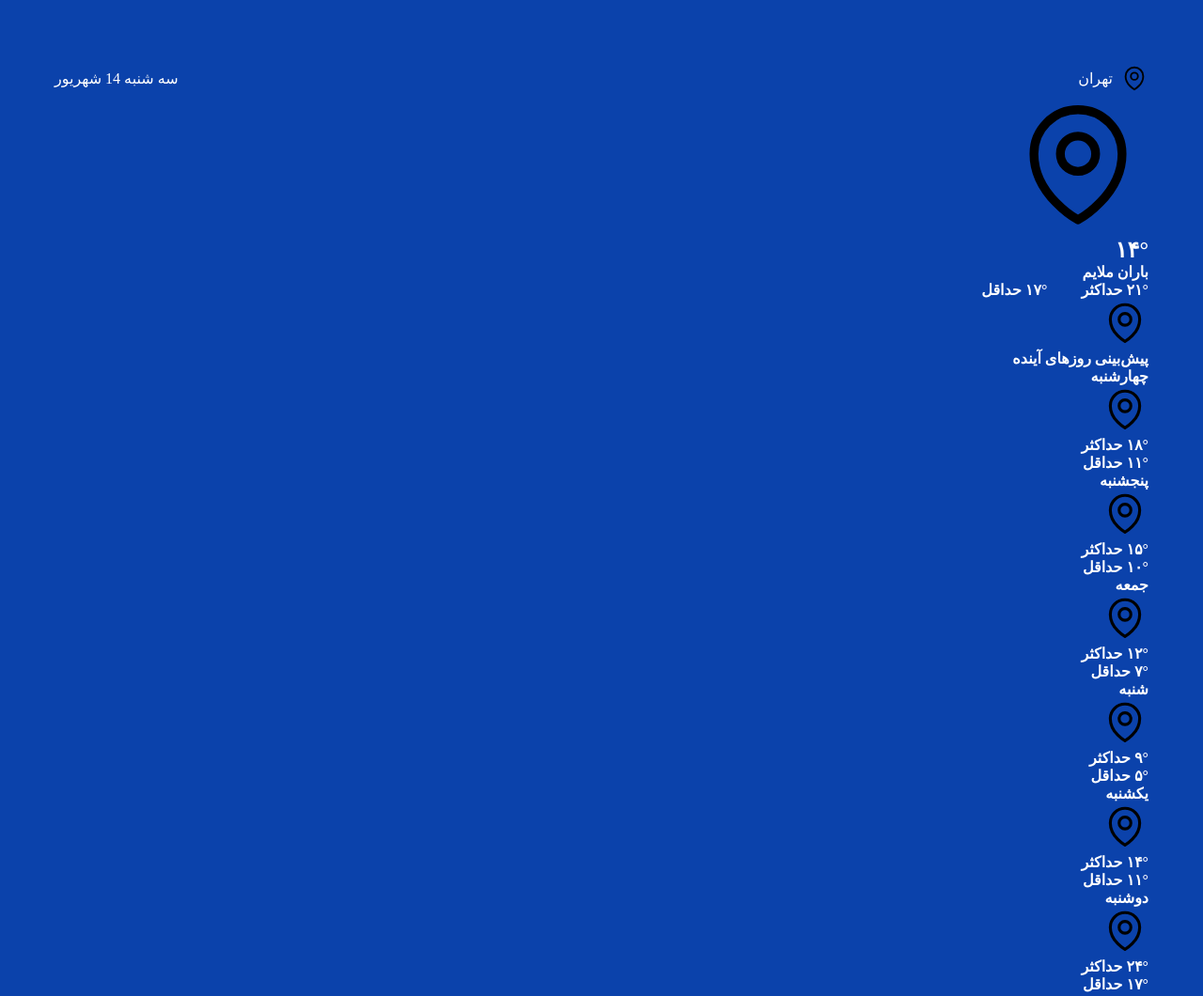
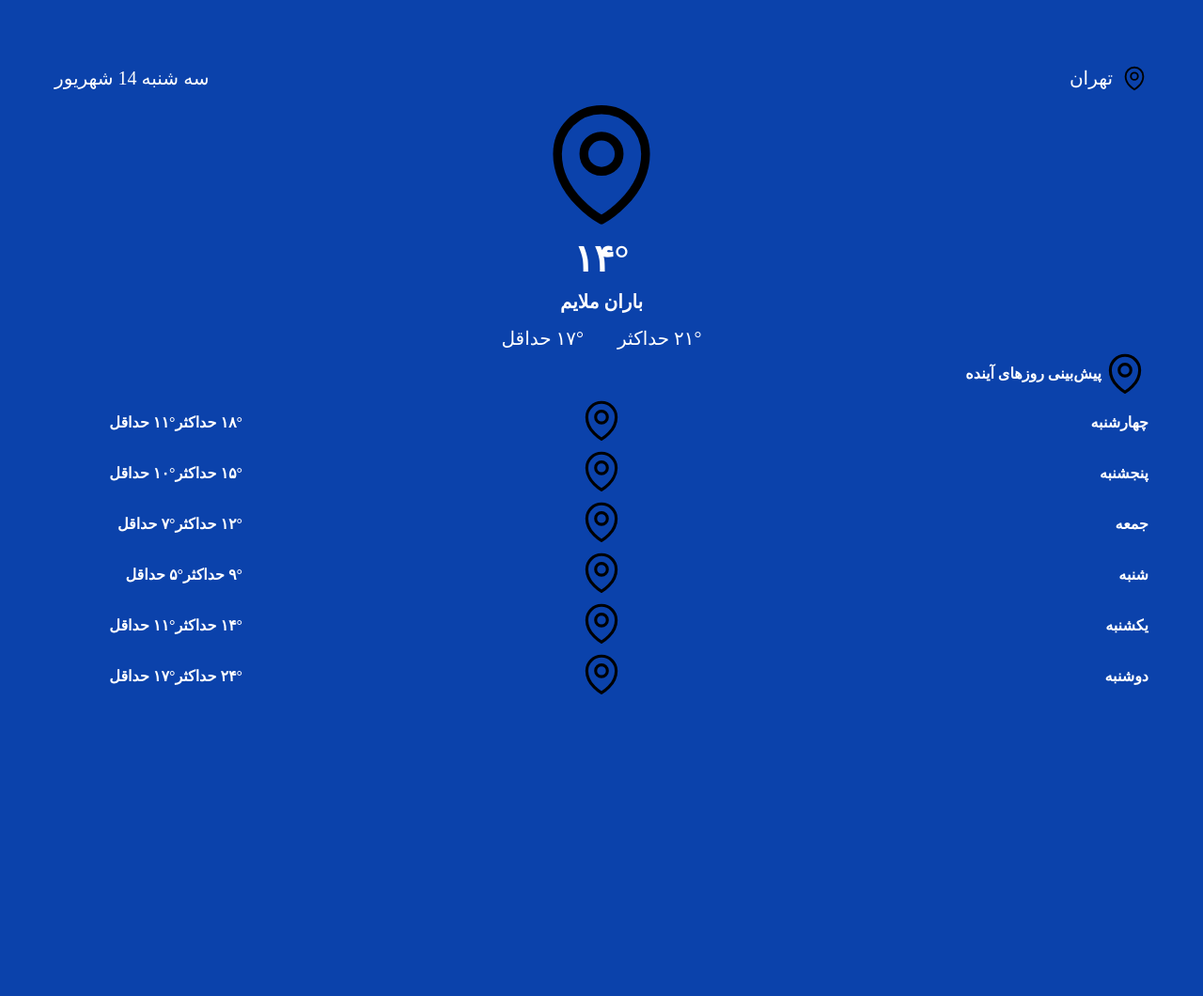
Before and after one commit to nazarinarges/karyar-weather-project, a plain HTML site: page index.html in a window 1280 px wide. Shown: the whole page at 94% size. After the commit the page ends 814 px from the top, so only its background shows below. Drawn offline with Linux system fonts and the light colour scheme.

Commit message:
start main part

```diff
--- a/index.html
+++ b/index.html
@@ -8,109 +8,109 @@
 </head>
 <body class="container">
     <header>
-        <div class="header-top flex space-between">
+        <div class="header-top flex jc-space-between">
             <div class="header-right flex gap-8">
                 <img src="imgs/icons/map.svg" alt="map icon" style="width: 30px;">
-                <p class="text-c">تهران</p>
+                <p class="text-c fs-20 f-weight-500">تهران</p>
             </div>
             <div class="header-left">
-                <p class="text-c">سه شنبه 14 شهریور</p>
+                <p class="text-c fs-20 f-weight-300">سه شنبه 14 شهریور</p>
             </div>
         </div>
     </header>
     <main>
-        <div class="main-part-right">
+        <div class="main-part-right al-center">
             <div><img src="imgs/icons/map.svg" alt="" style="width: 150px;"></div>
             <div>
                 <div class="moment-degree">
-                    <h2 class="text-c">۱۴°</h2>
-                    <h4 class="text-c">باران ملایم</h4>
+                    <div><p class="text-c fs-40 f-weight-700">۱۴°</p></div>
+                    <div><p class="text-c fs-20 f-weight-600 mt-10">باران ملایم</p></div>
                 </div>
-                <div class="max-min-weather flex gap-36">
-                    <h4 class="text-c">۲۱° حداکثر</h4>
-                    <h4 class="text-c">۱۷° حداقل</h4>
+                <div class="max-min-weather flex jc-center gap-36 mt-15">
+                   <div><p class="text-c fs-20 f-weight-400">۲۱° حداکثر</p></div>
+                   <div><p class="text-c fs-20 f-weight-400">۱۷° حداقل</p></div>
                 </div>
             </div>
         </div>
         <div class="main-part-left">
             <div class="weather-chart">
-                <img src="imgs/icons/map.svg" alt="map icon" style="width: 50px;">
-                <div class="header-weather-chart">
+                <div class="header-weather-chart flex">
+                    <img src="imgs/icons/map.svg" alt="map icon" style="width: 50px;">
                     <h4 class="text-c">پیش‌بینی روزهای آینده</h4>
                 </div>
                 <div class="main-weather-chart">
-                    <div class="day">
-                        <div class="text-day">
+                    <div class="day flex jc-space-between">
+                        <div class="text-day min-w-200">
                             <h4 class="text-c">چهارشنبه</h4>
                         </div>
                         <div><img src="imgs/icons/map.svg" alt="map icon" style="width: 50px;"></div>
                         <div class="max min-weather">
-                            <div>
+                            <div class="flex min-w-200">
                                 <h4 class="text-c">۱۸° حداکثر</h4>
                                 <h4 class="text-c">۱۱° حداقل</h4>
                             </div>
                         </div>
                     </div>
                     <div class="line"> </div>
-                    <div class="day">
-                        <div class="text-day">
+                    <div class="day flex jc-space-between">
+                        <div class="text-day min-w-200">
                             <h4 class="text-c">پنجشنبه</h4>
                         </div>
                         <div><img src="imgs/icons/map.svg" alt="map icon" style="width: 50px;"></div>
                         <div class="max min-weather">
-                            <div>
+                            <div class="flex min-w-200">
                                 <h4 class="text-c">۱۵° حداکثر</h4>
                                 <h4 class="text-c">۱۰° حداقل</h4>
                             </div>
                         </div>
                     </div>
                     <div class="line"> </div>
-                    <div class="day">
-                        <div class="text-day">
+                    <div class="day flex jc-space-between">
+                        <div class="text-day min-w-200">
                             <h4 class="text-c">جمعه</h4>
                         </div>
                         <div><img src="imgs/icons/map.svg" alt="map icon" style="width: 50px;"></div>
                         <div class="max min-weather">
-                            <div>
+                            <div class="flex min-w-200">
                                 <h4 class="text-c">۱۲° حداکثر</h4>
                                 <h4 class="text-c">۷° حداقل</h4>
                             </div>
                         </div>
                     </div>
                     <div class="line"> </div>
-                    <div class="day">
-                        <div class="text-day">
+                    <div class="day flex jc-space-between">
+                        <div class="text-day min-w-200">
                             <h4 class="text-c">شنبه</h4>
                         </div>
                         <div><img src="imgs/icons/map.svg" alt="map icon" style="width: 50px;"></div>
                         <div class="max min-weather">
-                            <div>
+                            <div class="flex min-w-200">
                                 <h4 class="text-c">۹° حداکثر</h4>
                                 <h4 class="text-c">۵° حداقل</h4>
                             </div>
                         </div>
                     </div>
                     <div class="line"> </div>
-                    <div class="day">
-                        <div class="text-day">
+                    <div class="day flex jc-space-between">
+                        <div class="text-day min-w-200">
                             <h4 class="text-c">یکشنبه</h4>
                         </div>
                         <div><img src="imgs/icons/map.svg" alt="map icon" style="width: 50px;"></div>
                         <div class="max min-weather">
-                            <div>
+                            <div class="flex min-w-200">
                                 <h4 class="text-c">۱۴° حداکثر</h4>
                                 <h4 class="text-c">۱۱° حداقل</h4>
                             </div>
                         </div>
                     </div>
                     <div class="line"> </div>
-                    <div class="day">
-                        <div class="text-day">
+                    <div class="day flex jc-space-between">
+                        <div class="text-day min-w-200">
                             <h4 class="text-c">دوشنبه</h4>
                         </div>
                         <div><img src="imgs/icons/map.svg" alt="map icon" style="width: 50px;"></div>
                         <div class="max min-weather">
-                            <div>
+                            <div class="flex min-w-200">
                                 <h4 class="text-c">۲۴° حداکثر</h4>
                                 <h4 class="text-c">۱۷° حداقل</h4>
                             </div>
--- a/style.css
+++ b/style.css
@@ -9,9 +9,15 @@ html{
     padding: 0;
 }
 
+/* color */
+
 body{
     background-color:
     rgba(11, 66, 171, 1);
+}
+
+.text-c{
+    color: rgba(255, 255, 255, 1);
 }
 
 .container{
@@ -23,9 +29,15 @@ body{
     align-items: center;
 }
 
-.space-between{
+.jc-space-between{
     justify-content: space-between;
 }
+
+.jc-center{
+    justify-content: center;
+}
+
+/* gap */
 
 .gap-8{
     gap: 8px;
@@ -35,10 +47,64 @@ body{
     gap: 36px;
 }
 
-.text-c{
-    color: rgba(255, 255, 255, 1);
+.al-center{
+    text-align: center;
 }
 
-.al-center{
-    /* text-align: center; */
+/* font size */
+
+.fs-40{
+    font-size: 40px;
 }
+
+.fs-20{
+    font-size: 20px;
+}
+
+/* width and height
+
+.h-30{
+    height: 31px;
+}
+
+.h65{
+    height: 65px;
+}
+
+.w-85{
+    width: 85px;
+} */
+
+.min-w-200{
+    min-width: 200px;
+}
+
+.f-weight-300{
+    font-weight: 300px;
+}
+
+.f-weight-400{
+    font-weight:400px;
+}
+
+.f-weight-500{
+    font-weight: 500px;
+}
+
+.f-weight-600{
+    font-weight: 600;
+}
+
+.f-weight-700{
+    font-weight: 700;
+}
+
+/* margin */
+
+.mt-10{
+    margin-top: 10px;
+}
+
+.mt-15{
+    margin-top: 15px;
+}
```
